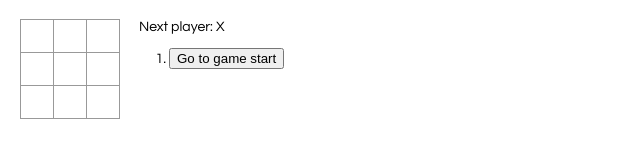
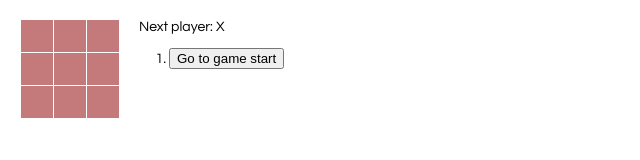
Before and after one commit to anetep/react-tic-tac-toe-tutorial, a React app in the folder my-app/: page / in a window 1280 px wide. Shown: the whole page, without its empty margins (0-640 px from the left). Built offline with nearby package versions, Linux system fonts and the light colour scheme.

Commit message:
finished the game

```diff
--- a/my-app/src/index.css
+++ b/my-app/src/index.css
@@ -18,8 +18,8 @@ body {
   }
 
   .square {
-    background: #fff;
-    border: 1px solid #999;
+    background: #c47a7a;
+    border: 1px solid #ffffff;
     float: left;
     font-size: 24px;
     font-weight: bold;
@@ -30,6 +30,7 @@ body {
     padding: 0;
     text-align: center;
     width: 34px;
+    color: white;
   }
 
   .square:focus {
```
Also changed, not shown: README.md.
